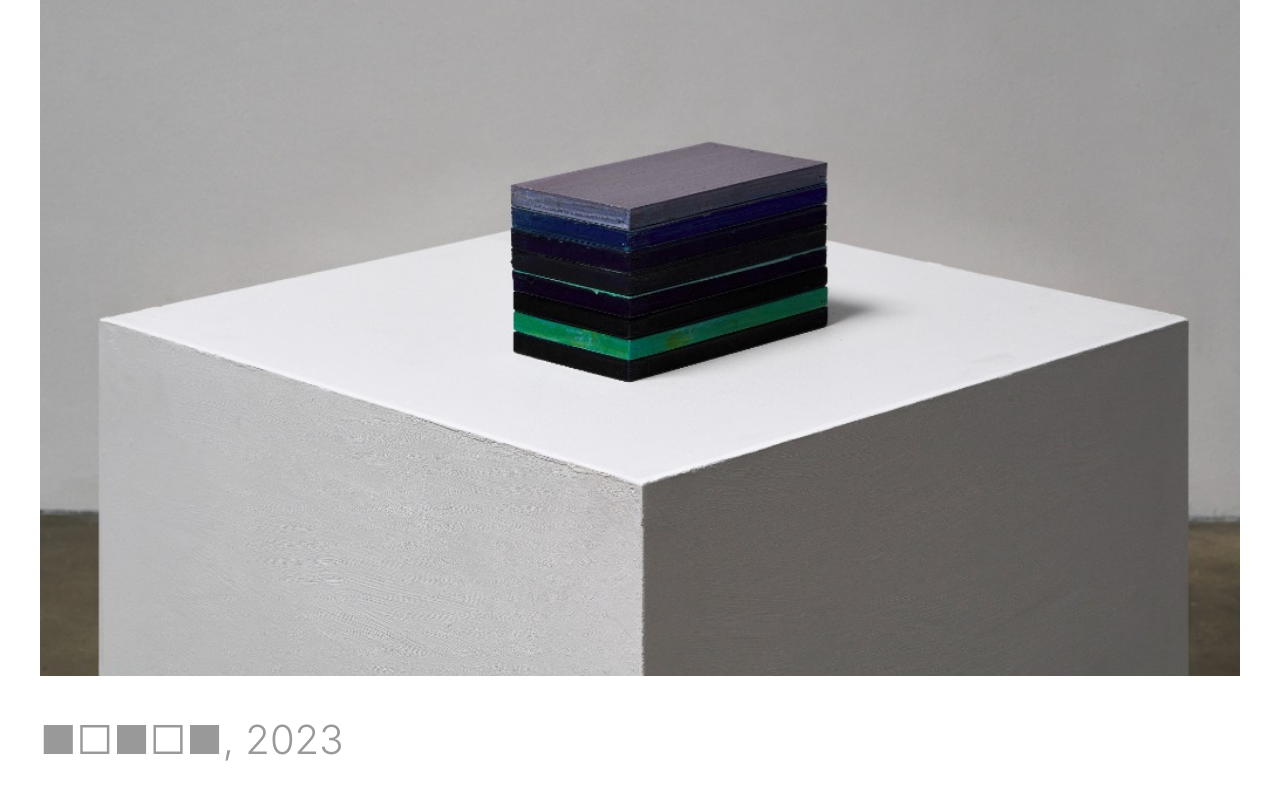
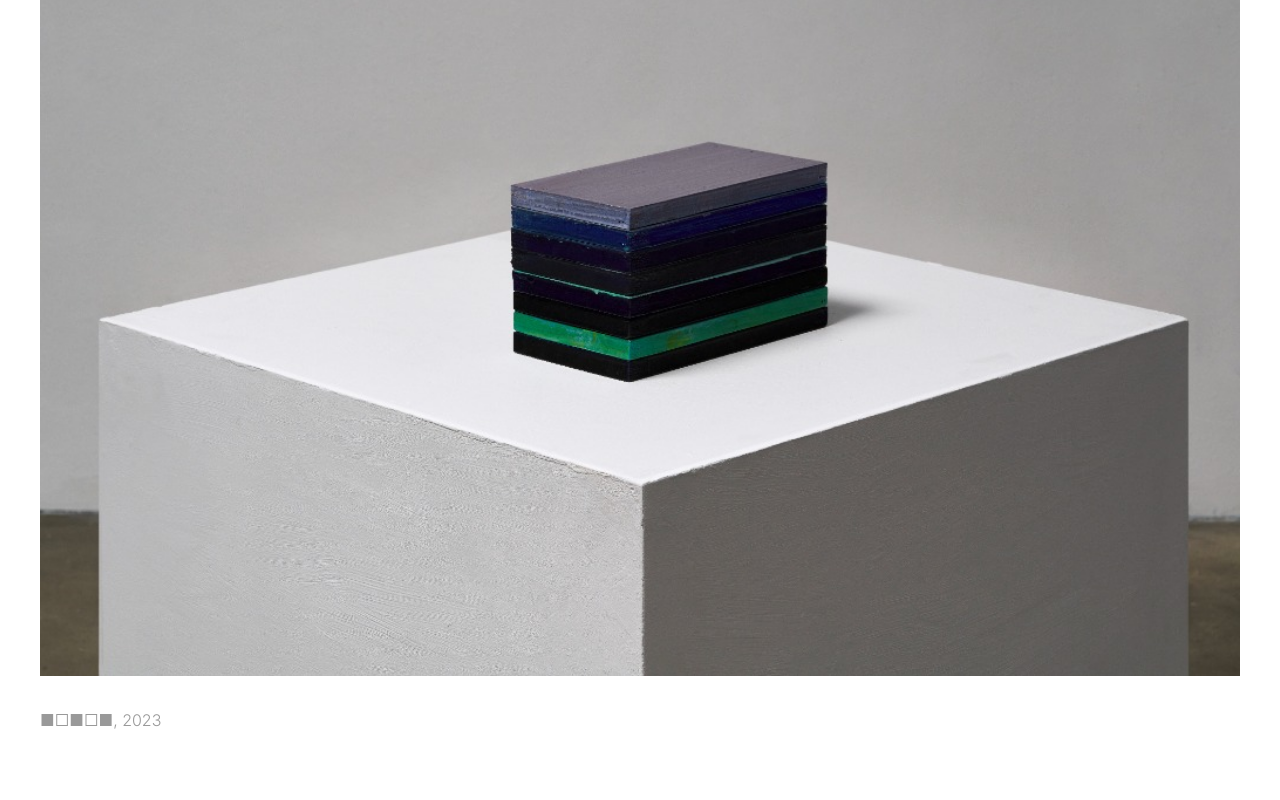
Before and after one commit to jungchiyoon/portfolio, a Next.js app: page /work/work-01 in a window 1280 px wide. Shown: the part 325-1125 px from the top of the page. Built offline with nearby package versions, Linux system fonts and the light colour scheme.

Commit message:
Design update: Set detail page title font size to 12pt for extreme minimalism

```diff
--- a/src/app/work/[id]/page.tsx
+++ b/src/app/work/[id]/page.tsx
@@ -35,7 +35,7 @@ export default function WorkDetail() {
         </div>
 
         <div style={{ maxWidth: '800px' }}>
-          <h1 style={{ fontSize: '2.5rem', fontWeight: 300, color: '#999999', marginBottom: '1rem' }}>{work.title}</h1>
+          <h1 style={{ fontSize: '12pt', fontWeight: 300, color: '#999999', marginBottom: '1rem' }}>{work.title}</h1>
           <p style={{ fontSize: '1.2rem', color: 'var(--secondary)', lineHeight: 1.6 }}>{work.description}</p>
         </div>
       </div>
```
